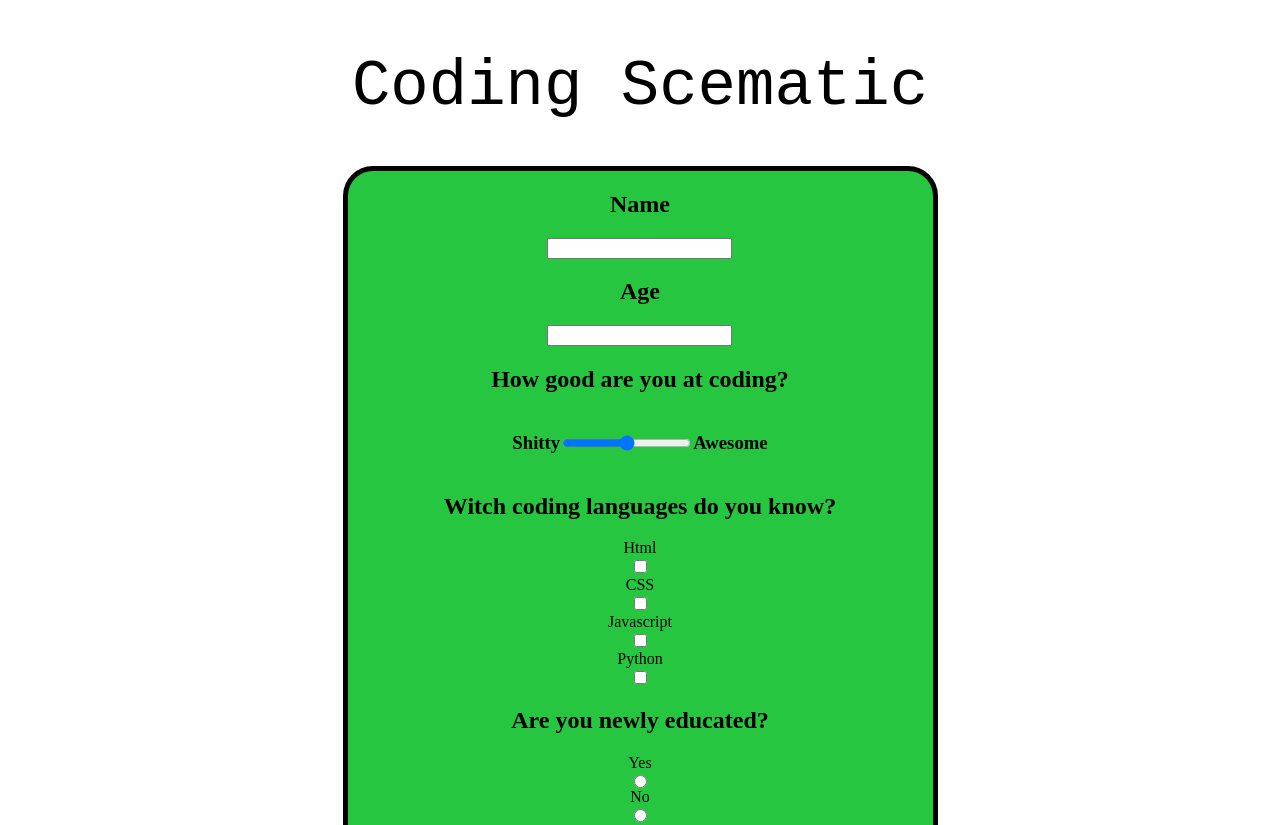
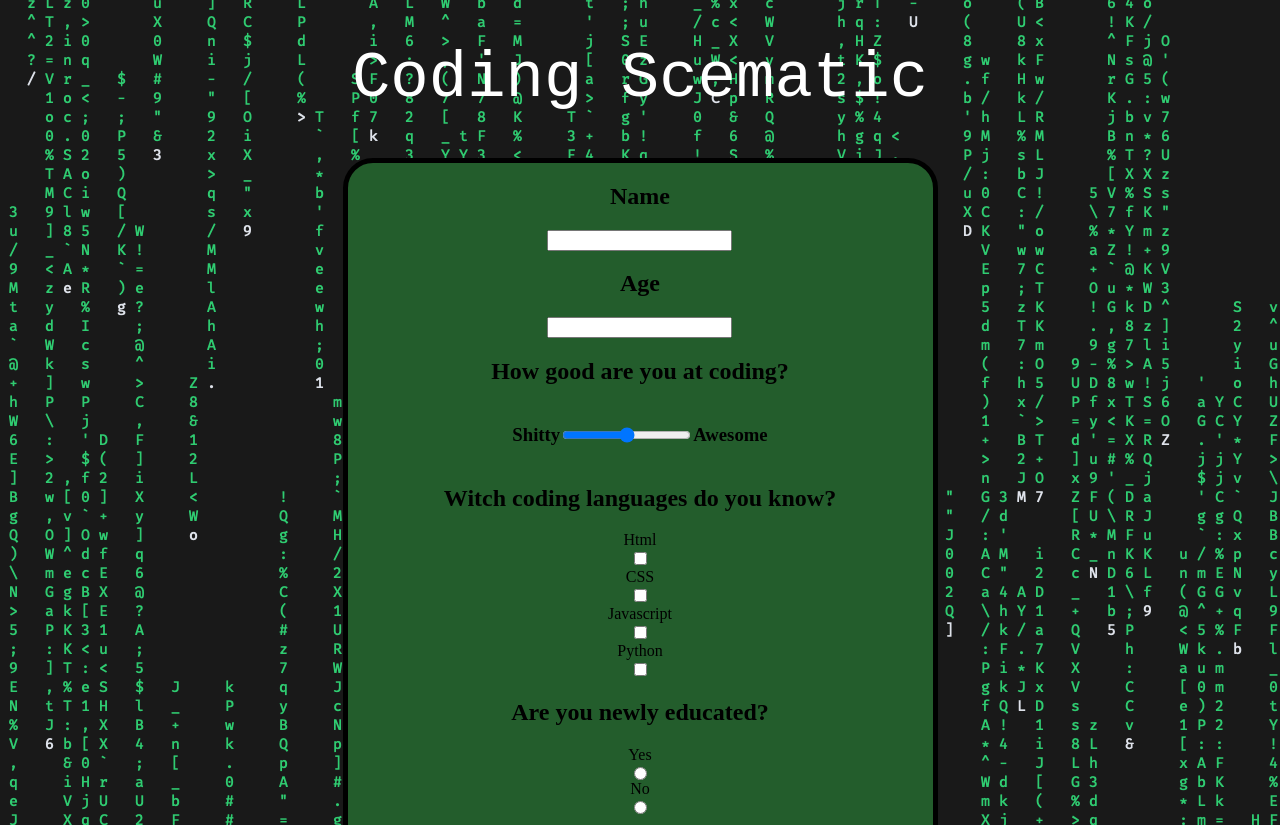
Before and after one commit to JoachimAndreBergan/Oppgave_1-1, a plain HTML site: page index.html in a window 1280 px wide. Shown: the top 825 px of the page. Drawn offline with Linux system fonts and the light colour scheme.

Commit message:
background image change

```diff
--- a/CSS/style.css
+++ b/CSS/style.css
@@ -2,10 +2,11 @@
     margin: 0;
     padding: 0;
     box-sizing: border-box;
-    background-image: url(../Assets/matrix.png);
+    color: black;
 }
 
 .title{
+    color: white;
     font-size: 64px;
     font-family: monospace;
     font-weight: 400;
@@ -18,13 +19,14 @@
     flex-direction: column;
     justify-content: center;
     align-items: center;
+    background-image: url(../Assets/matrix.png);
 
 }
 
 .form_container{
 width: 585px;
 height: auto;
-background-color: rgb(38, 198, 65);
+background-color: rgb(35, 93, 44);
 border: 5px solid black;
 border-radius: 30px;
 display: flex;
--- a/index.html
+++ b/index.html
@@ -11,7 +11,7 @@
 </head>
 
 
-<body>
+<body class="body">
     <div class="main_container">
         <h1 class="title">Coding Scematic</h1>
 
```
